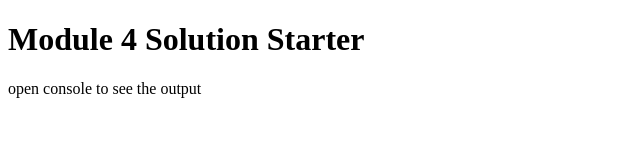
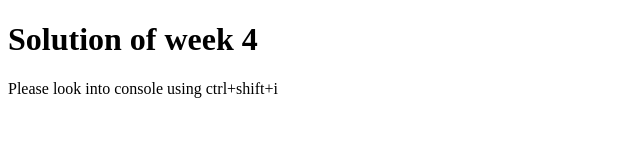
Before and after one commit to HrithikShet/coursera-test, a plain HTML site: page module-4-solution/index.html in a window 1280 px wide. Shown: the whole page, without its empty margins (0-640 px from the left). Drawn offline with Linux system fonts and the light colour scheme.

Commit message:
Update index.html

```diff
--- a/module-4-solution/index.html
+++ b/module-4-solution/index.html
@@ -2,13 +2,13 @@
 <html>
 <head>
   <meta charset="utf-8">
-  <title>Module 4 Solution Starter</title>
+  <title>Module 4</title>
   <script src="shello.js"></script>
   <script src="sgbye.js"></script>
   <script src="script.js"></script>
 </head>
 <body>
-  <h1>Module 4 Solution Starter</h1>
-  <p>open console to see the output</p>
+  <h1>Solution of week 4</h1>
+  <p>Please look into console using ctrl+shift+i </p>
 </body>
 </html>
```
